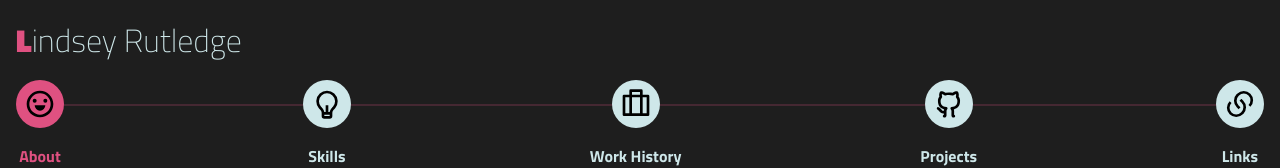
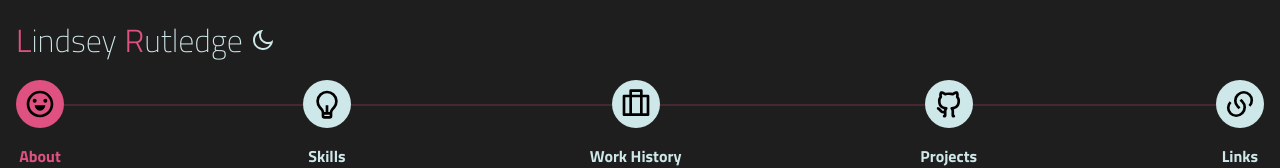
Before and after one commit to LindseyRutledge/portfolio, a React (Create React App) app: page / in a window 1280 px wide. Shown: the top 168 px of the page. Built offline with nearby package versions, Linux system fonts and the light colour scheme.

Commit message:
Added toggleable dark and light themes

```diff
--- a/src/assets/styles/variables.scss
+++ b/src/assets/styles/variables.scss
@@ -1,26 +1,74 @@
 @import './fonts.scss';
 
+// ***********************************************
 // Spacing
-$standard-spacing: 16px;
+// ***********************************************
 
+$standard-spacing: 1rem;
+
+// ***********************************************
 // Colors
+// ***********************************************
 
 $black: #000000;
 $grey-dark: #121212;
+$blue: #285461;
+$teal: #508882;
+$teal-light: #bfd9d6;
 $pink: #df5181;
 $mint: #cee7e9;
 $mint-dark: #99cdd1;
+$parchment: #f8f7ea;
 $white: #ffffff;
 
-// Theme
+// ***********************************************
+// Themes
+// ***********************************************
 
-$primary: $mint;
-$primary-variant: $mint-dark;
-$primary-text: $black;
+$dark-theme: (
+    primary: $mint,
+    primary-variant: $mint-dark,
+    primary-text: $black,
 
-$secondary: $pink;
-$secondary-variant: $black;
-$secondary-text: $black;
+    secondary: $pink,
+    secondary-variant: $pink,
+    secondary-text: $black,
 
-$background: $grey-dark;
-$background-text: $white;
+    background: $grey-dark,
+    background-variant: rgba($white, 0.05),
+    background-text: $white,
+);
+
+$light-theme: (
+    primary: $blue,
+    primary-variant: $blue,
+    primary-text: $white,
+
+    secondary: $teal,
+    secondary-variant: $teal,
+    secondary-text: $mint,
+
+    background: $parchment,
+    background-variant: $teal-light,
+    background-text: $black,
+);
+
+// Theme Variables
+
+$primary: 'primary';
+$primary-variant: 'primary-variant';
+$primary-text: 'primary-text';
+
+$secondary: 'secondary';
+$secondary-variant: 'secondary-text';
+$secondary-text: 'secondary-text';
+
+$background: 'background';
+$background-variant: 'background-variant';
+$background-text: 'background-text';
+
+// Theme Functions
+
+@function t($theme, $key) {
+    @return map-get($theme, $key);
+}
--- a/src/components/PortfolioPage/PortfolioPage.scss
+++ b/src/components/PortfolioPage/PortfolioPage.scss
@@ -1,38 +1,53 @@
 @import '../../assets/styles/variables.scss';
 
-.PortfolioPage {
+@mixin themable($theme-name, $theme) {
+    .PortfolioPage.#{$theme-name} {
         height: 100vh;
-    background-color: $background;
+        background-color: t($theme, $background);
         color: $background-text;
         display: flex;
         flex-direction: column;
 
-    .PortfolioPage-title {
-        font-size: 2rem;
-        margin-bottom: $standard-spacing;
-        font-weight: 200;
-
-        &::first-letter{
-            color: $secondary;
-            font-weight: bold;
-        }
-    }
-
         .PortfolioPage-heading {
-        color: $secondary;
+            color: t($theme, $secondary);
             font-weight: bold;
             text-decoration: underline;
         }
 
         .PortfolioPage-header {
-        background-color: rgba($white, 0.05);
+            background-color: t($theme, $background-variant);
             box-shadow: 0px 2px 5px rgba($black, 0.2);
-        color: $primary;
+            color: t($theme, $primary);
             padding: $standard-spacing;
 
             a {
-            color: $primary;
+                color: t($theme, $primary);
                 text-decoration: none;
+            }
+
+            .PortfolioPage-title {
+                display: flex;
+                font-size: 2rem;
+                font-weight: 200;
+                margin-bottom: $standard-spacing;
+                align-items: center;
+
+                .PortfolioPage-name {
+                    &::first-letter {
+                        color: t($theme, $secondary);
+                        font-weight: 300;
+                    }
+                }
+
+                > *:not(:last-child) {
+                    margin-right: $standard-spacing / 2;
+                }
+
+                .PortfolioPage-themeToggle {
+                    cursor: pointer;
+                    display: flex;
+                    font-size: 1.5rem;
+                }
             }
 
             .PortfolioPage-header-icons {
@@ -43,7 +58,7 @@
 
                 &::after {
                     content: '';
-                background-color: rgba($secondary, 0.2);
+                    background-color: rgba(t($theme, $secondary), 0.2);
                     height: 2px;
                     width: 100%;
                     position: absolute;
@@ -58,21 +73,22 @@
 
                     &.selected {
                         .PortfolioPage-header-icon {
-                        background-color: $secondary;
+                            background-color: t($theme, $secondary);
+                            color: t($theme, $secondary-text);
                         }
 
                         .PortfolioPage-header-iconLabel {
-                        color: $secondary;
+                            color: t($theme, $secondary);
                         }
                     }
 
                     &:hover:not(.selected) {
                         .PortfolioPage-header-icon {
-                        background-color: $primary-variant;
+                            background-color: t($theme, $primary-variant);
                         }
 
                         .PortfolioPage-header-iconLabel {
-                        color: $primary-variant;
+                            color: t($theme, $primary-variant);
                         }
                     }
 
@@ -80,9 +96,9 @@
                         height: 3rem;
                         width: 3rem;
                         align-items: center;
-                    background-color: $primary;
+                        background-color: t($theme, $primary);
                         border-radius: 50%;
-                    color: $primary-text;
+                        color: t($theme, $primary-text);
                         display: flex;
                         flex-shrink: 0;
                         justify-content: center;
@@ -107,8 +123,12 @@
                 padding: $standard-spacing;
 
                 &:not(:last-child) {
-                border-bottom: 1px solid $primary;
+                    border-bottom: 1px solid t($theme, $primary);
                 }
             }
         }
     }
+}
+
+@include themable(dark-theme, $dark-theme);
+@include themable(light-theme, $light-theme);
--- a/src/components/PortfolioPage/PortfolioPage.tsx
+++ b/src/components/PortfolioPage/PortfolioPage.tsx
@@ -6,7 +6,9 @@ import {
     RiLightbulbLine,
     RiBriefcase3Line,
     RiGithubLine,
-    RiLinksLine
+    RiLinksLine,
+    RiMoonLine,
+    RiSunLine
 } from 'react-icons/ri';
 import * as _ from 'lodash';
 import classNames from 'classnames';
@@ -18,6 +20,7 @@ export interface PortfolioSection {
 }
 
 export const PortfolioPage: FunctionComponent = () => {
+    const [theme, setTheme] = useState<string>('dark-theme');
     const [usedLocationHash, setUsedLocationHash] = useState<boolean>(false);
 
     const contentRef = useRef<HTMLDivElement>(null);
@@ -119,9 +122,19 @@ export const PortfolioPage: FunctionComponent = () => {
     }, 1000);
 
     return (
-        <div className='PortfolioPage'>
+        <div className={classNames('PortfolioPage', theme)}>
             <div className='PortfolioPage-header'>
-                <div className='PortfolioPage-title'>Lindsey Rutledge</div>
+                <div className='PortfolioPage-title'>
+                    <div className='PortfolioPage-name'>Lindsey</div>
+                    <div className='PortfolioPage-name'>Rutledge</div>
+                    <div
+                        className='PortfolioPage-themeToggle'
+                        onClick={() => setTheme(theme === 'dark-theme' ? 'light-theme' : 'dark-theme')}
+                        title='Change theme'
+                    >
+                        {theme === 'dark-theme' ? <RiMoonLine /> : <RiSunLine />}
+                    </div>
+                </div>
                 <div className='PortfolioPage-header-icons'>
                     {sections.map((section: PortfolioSection, i: number) => {
                         return (
```
Lines whose indentation alone changed are shown as unchanged.
